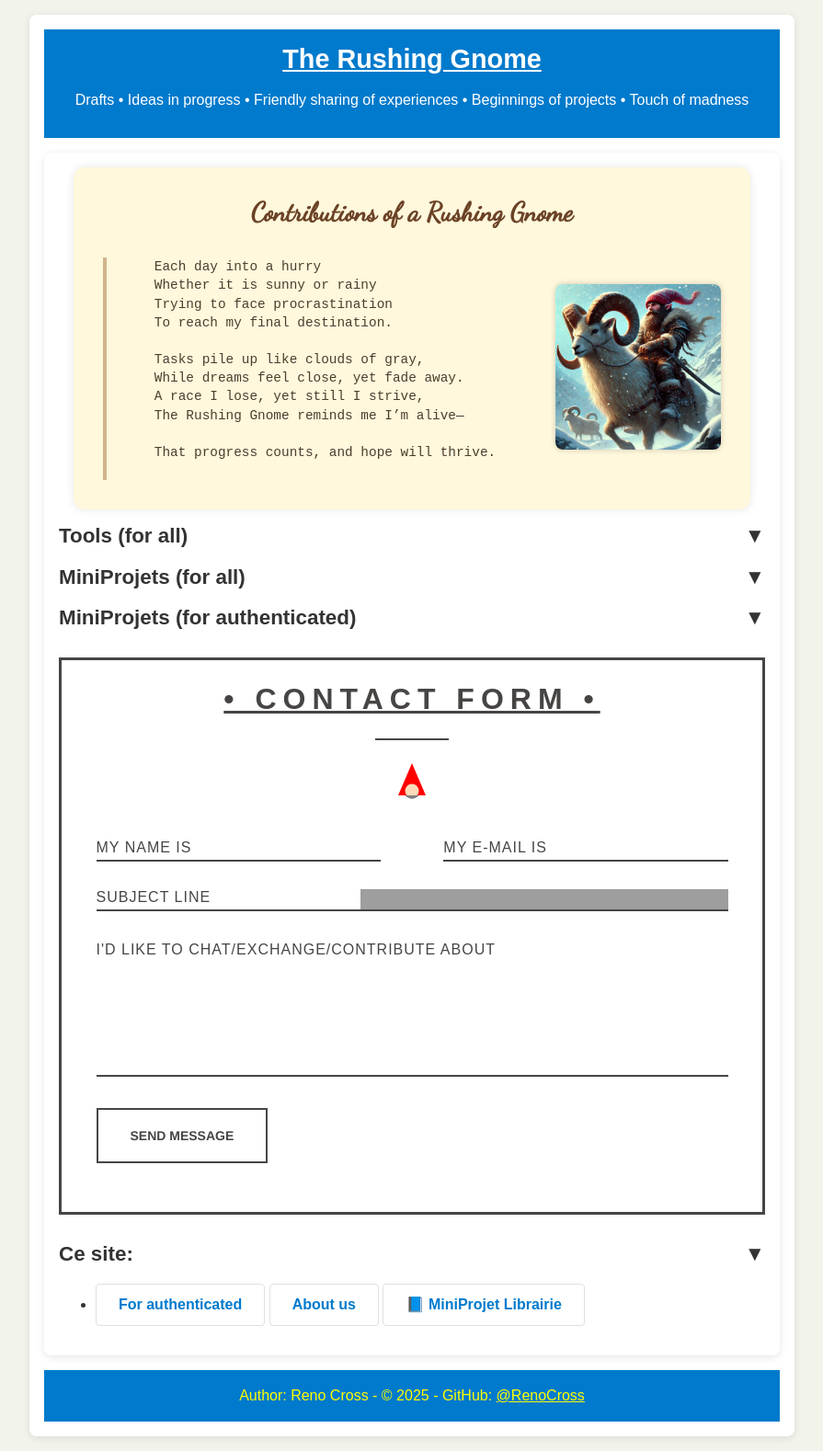
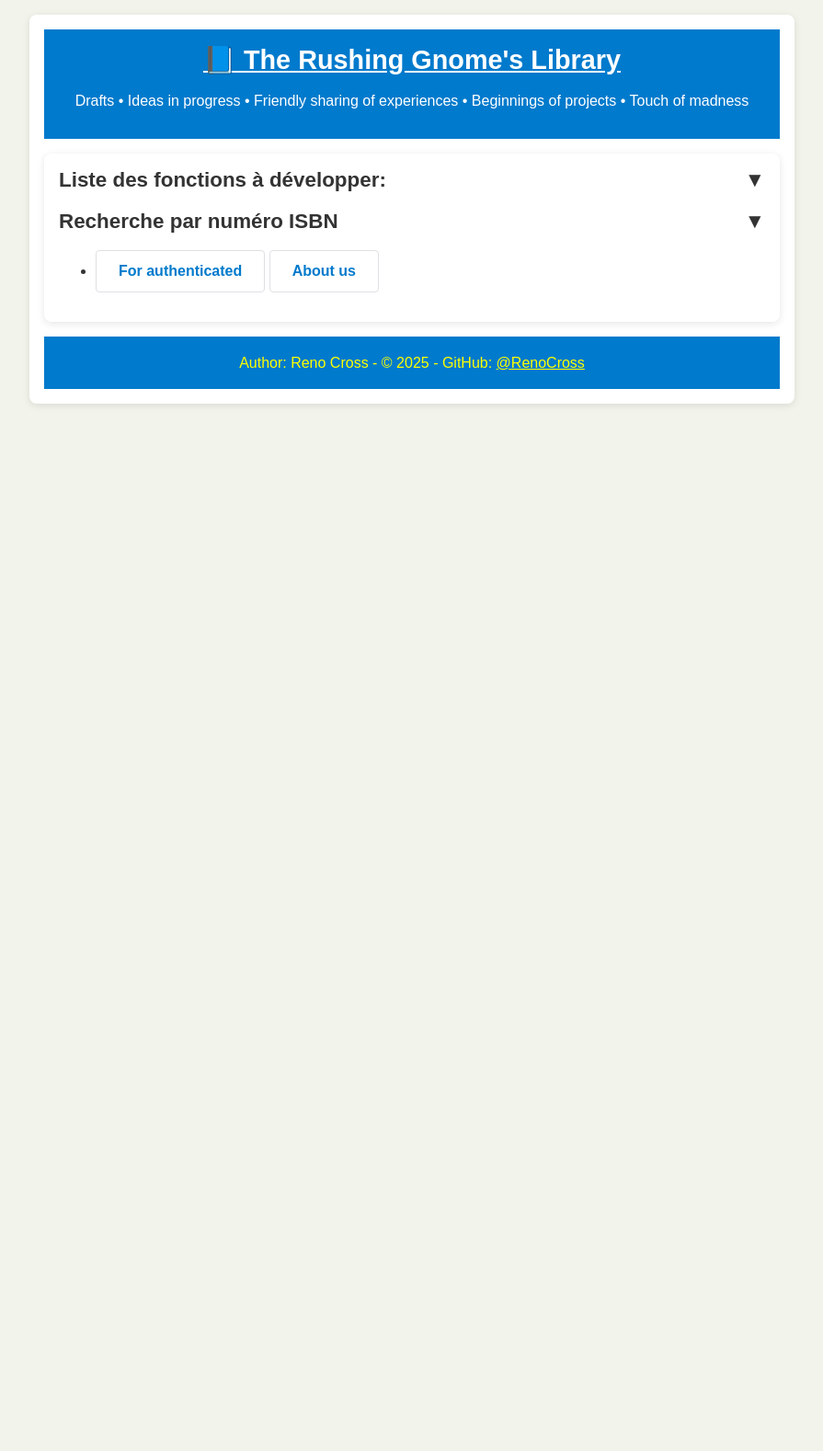
Before and after one commit to RenoCross/the-rushing-gnome, a Jekyll site: the page built from index.html, in a window 1280 px wide. Shown: the whole page at 92% size, without its empty margins (192-1087 px from the left). Built offline with Jekyll 4.4.1, drawn with Linux system fonts in a browser that asks for light colours; after the commit the page ends 900 px from its top, so only the background shows below that; grey boxes are pictures that could not be loaded.

Commit message:
Update index.html

```diff
--- a/index.html
+++ b/index.html
@@ -4,156 +4,69 @@
 ---
 
 <header>
-  <h1>The Rushing Gnome</h1>
+  <h1>📘 The Rushing Gnome's Library</h1>
   <p>Drafts • Ideas in progress • Friendly sharing of experiences • Beginnings of projects • Touch of madness</p>
 </header>
 
 <main>
 
-  <section id="poem">
-    <h2>Contributions of a Rushing Gnome</h2>
-    <pre>
-      Each day into a hurry
-      Whether it is sunny or rainy
-      Trying to face procrastination
-      To reach my final destination.
-
-      Tasks pile up like clouds of gray,
-      While dreams feel close, yet fade away.
-      A race I lose, yet still I strive,
-      The Rushing Gnome reminds me I’m alive—
-
-      That progress counts, and hope will thrive.
-    </pre>
-    <!-- <img src="{{ '/assets/images/nain.jpeg' | relative_url }}" alt="Rushing Gnome"> -->
-    <div id="gnome-image"></div>
-  </section>
-
   <section id="contrib">
 
-    <h2 class="collapsible">Tools (for all)</h2>
-
+    <h2 class="collapsible">Liste des fonctions à développer:</h2>
     <div class="contrib-content">
       <ul class="contrib-list">
         <li>
-          <h3><a href="https://renocross.github.io/the-rushing-gnome/scripts/ram_diagnostic.ps1">
-            💾 RAM Diagnostic PowerShell Script
-          </a></h3>
-          <p>Ce script permet :</p>
-          <ul>
-            <li>d'obtenir la référence de la mémoire vive installée pour en connaître les caractéristiques</li>
-            <li>de vérifier si un emplacement est disponible</li>
-            <li>de voir la fréquence d'utilisation, si elle est bridée (HWInfo est un freeware plus complet)</li>
-            <li>d'estimer la taille maximale de mémoire qu'il est possible d'installer</li>
-            <li>d'obtenir la référence de la carte mère pour vérifier la fréquence max admissible</li>
-          </ul>
-          <p>Petite procédure :</p>
-          <ul>
-            <li>changer l'extension du fichier joint <code>*.txt</code> en <code>*.ps1</code> et l'enregistrer</li>
-            <li>lancer PowerShell en administrateur</li>
-            <li>autoriser temporairement les scripts : <code>Set-ExecutionPolicy -Scope Process -ExecutionPolicy Bypass</code></li>
-            <li>naviguer jusqu'au dossier du script : <code>cd C:\Users\reno\Desktop</code> (dans mon cas)</li>
-            <li>lancer le script en question : <code>PS C:\Users\reno\Desktop> .\Get-RAMDetailedReport.ps1</code></li>
-            <li>revenir aux paramètres par défaut pour restreindre l'exécution de scripts : <code>Set-ExecutionPolicy -Scope Process -ExecutionPolicy Restricted</code></li>
-          </ul>
-          <p>Encore imparfait, toute aide pour l'améliorer est la bienvenue.</p>
-        </li>
-      </ul>
-    </div>
+          <h3>🔍 Recherche des caractéristiques d'un livre:</h3>
+          <ol>
+			<li>Recueil du numéro ISBN par:</li>
+			  <ul>
+				<li>saisie via un formulaire</li>
+				<li>ou détection dans un ebook préalablement chargé et quelquesoit son extension (*.pdf, *.epub, *.djvu, ...)</li>
+			  </ul>
+		    <li>Interrogation de différentes API (Google / OpenLibrary / ISBNdb) avec affichage d'un compteur pour celles ayant une limite temporelle de nombre d'utilisation</li>
+		    <li>Affichage des données obtenues en en facilitant le copiage</li>
 
-    <h2 class="collapsible">MiniProjets (for all)</h2>
-
-    <div class="contrib-content">
-      <ul class="contrib-list">
-        <li>
-          <h3>🌄 MiniProjet Distance randonnées - ToDo</h3>
-          <p>J'ai dit à un ami que lorsque j'aurai parcouru l'équivalent de la distance séparant nos domiciles (~500km) sur des chemins de randonnées, j'irai le voir.<br>Ce projet est donc pour essayer de suivre plus facilement la progression de ce challenge.</p>
-        </li>
-      </ul>
-    </div>
-
-    <h2 class="collapsible">MiniProjets (for authenticated)</h2>
-    <div class="contrib-content">
-      <ul class="contrib-list">
-        <li>
-          <h3>📘 MiniProjet partage de livres - ToDo</h3>
-          <p>Pour un partage simplifié au niveau du 1er cercle d'amis :</p>
-          <ul>
-            <li>liste les livres et leur lieu de stockage</li>
-            <li>gestion d'une petite BdD</li>
-            <li>saisie à partir du code ISBN</li>
-          </ul>
+          </ol>
         </li>
         <li>
-          <h3>📅 MiniProjet calendrier - ToDo</h3>
-          <p>Pour un partage au niveau du 1er cercle d'amis : destiné à faire des essais de planification simples</p>
+          <h3>&#9016; Gestion d'une petite BdD</h3>
+          <p>Pour  partage simplifié au niveau du 1er cercle d'amis :</p>
           <ul>
-            <li>récupération d'un calendrier et masquage automatique de certains créneaux</li>
-            <li>optimisation de déplacements (tarifs train / covoiturage / recherche matériel)</li>
-            <li>simulation d'une activité de location</li>
+            <li>Authentification utilisateur</li>
+			<li>Pour chaque livre, saisie des caractéristiques du livre, de son lieu de stockage, de leur état, de l'accord de prêt, de la durée du prêt, si prêt en cours, nom emprunteur, appréciation éventuelle</li>
+            <li>gestion de relance email lors du dépassement de durée du prêt</li>
+            <li>saisie à partir du code ISBN</li>
           </ul>
         </li>
       </ul>
     </div>
 
-  </section>
-
-  <section id="contact">
-    <div id="container">
-      <h1>&bull; Contact Form &bull;</h1>
-      <div class="underline"></div>
-      <div class="icon_wrapper">
-        <svg class="icon" width="100" height="100" viewBox="0 0 100 100">
-          <polygon points="50,10 20,80 80,80" fill="red" />
-          <circle cx="50" cy="70" r="15" fill="peachpuff" />
-          <path d="M35 80 Q50 95 65 80" fill="gray" />
-        </svg>
-      </div>
-      <form action="#" method="post" id="contact-form">
-        <div class="name">
-          <!-- <label for="name"></label> -->
-          <input type="text" placeholder="My name is" name="name" id="name" required>
-        </div>
-        <div class="email">
-          <!-- <label for="email"></label> -->
-          <input type="email" placeholder="My e-mail is" name="email" id="email" required>
-        </div>
-        <div>
-          <!-- Anti-spam field (hidden) -->
-          <input type="text" name="website" style="display:none">
-        </div>
-        <div class="subject">
-          <!-- <label for="subject"></label> -->
-          <select id="subject" placeholder="Subject line" name="subject" required>
-            <option disabled hidden selected>Subject line</option>
-            <option value="">-- Choisir un sujet --</option>
-          </select>
-        </div>
-        <div class="message">
-          <!-- <label for="message"></label> -->
-          <textarea name="message" placeholder="I'd like to chat/exchange/contribute about" id="message" cols="30" rows="5" required></textarea>
-        </div>
-        <div class="submit">
-          <input type="submit" value="Send Message" id="form_button" /><br>
-        </div>
-        <p id="form-status"></p>
-      </form>
-  </section>
-
-  <section id="contrib">
-    <h2 class="collapsible">Ce site:</h2>
+    <h2 class="collapsible">Recherche par numéro ISBN</h2>
     <div class="contrib-content">
       <ul class="contrib-list">
         <li>
-          <p>Moyens utilisés pour réaliser cette page:</p>
-          <ul>
-            <li>GitHub Pages</li>
-            <li>Supabase</li>
-            <li><a href="https://supabase.com/docs/guides/auth/social-login/auth-github" class="button">Gestion de l'authentification</a></li>
-          </ul>
+          <h3>Formulaire de recherche:</h3>
+          <p></p>
+			<form id="isbn-form">
+			  <label for="isbn">ISBN :</label>
+			  <input type="text" id="isbn" placeholder="978-..." required>
+
+			  <label for="api">API à utiliser :</label>
+			  <select id="api">
+				<option value="openlibrary">Open Library</option>
+				<option value="google">Google Books</option>
+				<option value="isbndb">ISBNdb</option>
+			  </select>
+
+			  <button type="submit">Rechercher</button>
+			</form>
+
+			<div id="resultat"></div>
+			<pre id="jsonOutput"></pre>
         </li>
       </ul>
     </div>
+
   </section>
 
 
@@ -161,91 +74,77 @@
     <li>
       <a href="authenticated.html" class="button">For authenticated</a>
       <a href="about/about-us.html" class="button">About us</a>
-      <a href="library.html" class="button">📘 MiniProjet Librairie</a>
     </li>
   </ul>
 
   <script>
-    const form = document.getElementById('contact-form');
-    const status = document.getElementById('form-status');
+	document.getElementById("isbn-form").addEventListener("submit", async function (e) {
+	  e.preventDefault();
 
-    form.addEventListener('submit', async (e) => {
-      e.preventDefault();
+	  const isbn = document.getElementById("isbn").value.trim();
+	  const api = document.getElementById("api").value;
+	  const result = document.getElementById("resultat");
 
-      // anti-spam : le champ caché ne doit pas être rempli
-      if (form.website.value !== "") {
-        status.textContent = "Spam détecté.";
-        return;
-      }
+	  result.innerHTML = "Recherche en cours...";
 
-      const payload = {
-        name: form.name.value,
-        email: form.email.value || null,
-        subject: form.subject.value,
-        message: form.message.value
-      };
+	  try {
+		let data;
 
-      const res = await fetch('https://dvzqvjmaavtvqzeilmcg.supabase.co/rest/v1/contact_messages', {
-        method: 'POST',
-        headers: {
-          'apikey': 'eyJhbGciOiJIUzI1NiIsInR5cCI6IkpXVCJ9.eyJpc3MiOiJzdXBhYmFzZSIsInJlZiI6ImR2enF2am1hYXZ0dnF6ZWlsbWNnIiwicm9sZSI6ImFub24iLCJpYXQiOjE3NDc1OTM0OTMsImV4cCI6MjA2MzE2OTQ5M30.rZjwxo4YW6W4ZC2pvm0TGBvTLTkmSpZ8mJCOF3KAdzo',
-          'Authorization': 'Bearer eyJhbGciOiJIUzI1NiIsInR5cCI6IkpXVCJ9.eyJpc3MiOiJzdXBhYmFzZSIsInJlZiI6ImR2enF2am1hYXZ0dnF6ZWlsbWNnIiwicm9sZSI6ImFub24iLCJpYXQiOjE3NDc1OTM0OTMsImV4cCI6MjA2MzE2OTQ5M30.rZjwxo4YW6W4ZC2pvm0TGBvTLTkmSpZ8mJCOF3KAdzo',
-          'Content-Type': 'application/json',
-          'Prefer': 'return=minimal'
-        },
-        body: JSON.stringify(payload)
-      });
+		if (api === "openlibrary") {
+		  const res = await fetch(`https://openlibrary.org/api/books?bibkeys=ISBN:${isbn}&format=json&jscmd=data`);
+		  const jsonData = await res.json();
+		  document.getElementById("jsonOutput").textContent = JSON.stringify(jsonData, null, 2);
+		  const book = jsonData[`ISBN:${isbn}`];
+		  if (book) {
+			data = `<h2><a href="${book.url}">${book.title}</a></h2>
+					<p>Auteur(s) : ${book.authors.map(a => a.name).join(", ")}</p>
+					<p>Publié par : ${book.publishers.map(p => p.name).join(", ")}, le ${book.publish_date}</p>
+					<p>Nombre de pages : ${book.number_of_pages}</p>
+					<p>OpenLibrary ID : ${book.identifiers.openlibrary}, Clé : ${book.key}</p>
+					<img src="${book.cover.medium}" alt="medium cover">`;
+		  } else {
+			data = "Aucune donnée trouvée.";
+		  }
 
-      if (res.ok) {
-        status.textContent = "Message envoyé ! Merci.";
-        form.reset();
-      } else {
-        status.textContent = "Erreur lors de l’envoi.";
-      }
-    });
+		} else if (api === "google") {
+		  const res = await fetch(`https://www.googleapis.com/books/v1/volumes?q=isbn:${isbn}`);
+		  const jsonData = await res.json();
+		  document.getElementById("jsonOutput").textContent = JSON.stringify(jsonData, null, 2);
+		  if (jsonData.totalItems > 0) {
+			const item = jsonData.items[0].volumeInfo;
+			data = `<h2><a href="${jsonData.items[0].selfLink}">${item.title}</a></h2>
+					<p>Auteur(s) : ${item.authors?.join(", ")}</p>
+					<p>Publié par : ${item.publisher || "Inconnu"}, le : ${item.publishedDate || "?"}</p>
+					<p>Nombre de pages : ${item.pageCount}</p>`;
+		  } else {
+			data = "Aucune donnée trouvée.";
+		  }
 
+		} else if (api === "isbndb") {
+		  const res = await fetch(`https://api2.isbndb.com/book/${isbn}`, {
+			headers: {
+			  'Authorization': 'VOTRE_CLE_API_ISBNDB'
+			}
+		  });
+		  const jsonData = await res.json();
+		  document.getElementById("jsonOutput").textContent = JSON.stringify(jsonData, null, 2);
+		  if (res.status === 200) {
+			const json = await res.json();
+			const book = json.book;
+			data = `<h2>${book.title}</h2>
+					<p>Auteur(s) : ${book.authors.join(", ")}</p>
+					<p>Éditeur : ${book.publisher}</p>`;
+		  } else {
+			data = "Aucune donnée trouvée ou clé API invalide.";
+		  }
+		}
 
-    // remplissage dynamique du champ Sujet
-
-    document.addEventListener('DOMContentLoaded', () => {
-      const select = document.getElementById('subject');
-      const headings = document.querySelectorAll('#contrib h3');
-
-      const subjects = new Set(); // pour éviter les doublons
-      headings.forEach(h3 => {
-        const text = h3.textContent.trim();
-        if (text) subjects.add(text);
-      });
-
-      subjects.forEach(subject => {
-        const option = document.createElement('option');
-        option.value = subject;
-        option.textContent = subject;
-        select.appendChild(option);
-      });
-
-      // Ajouter l'option "Autre"
-      const autreOption = document.createElement('option');
-      autreOption.value = 'Autre';
-      autreOption.textContent = 'Autre';
-      select.appendChild(autreOption);
-    });
-
-    // image à côté du poème aléatoire
-
-    document.addEventListener('DOMContentLoaded', function () {
-      const gnomeImages = ['nain.jpeg', 'gnome_ChatGPT.jpeg', 'gnome_ChatGPT2.jpg', 'gnome_ChatGPT3.jpg', 'gnome_deviantart1.jpg', 'gnome_deviantart2.jpg'];
-      const chosenImage = gnomeImages[Math.floor(Math.random() * gnomeImages.length)];
-      const imageElement = document.createElement('img');
-      imageElement.src = `/the-rushing-gnome/assets/images/${chosenImage}`;
-      imageElement.alt = 'Rushing Gnome';
-      imageElement.style.maxWidth = '180px';
-      imageElement.style.borderRadius = '8px';
-      imageElement.style.boxShadow = '0 0 6px rgba(0, 0, 0, 0.2)';
-      imageElement.style.flexShrink = '0';
-
-      document.getElementById('gnome-image').appendChild(imageElement);
-    });
+		result.innerHTML = data;
+	  } catch (err) {
+		result.innerHTML = "Erreur lors de la recherche.";
+		console.error(err);
+	  }
+	});
   </script>
 
 </main>
```
